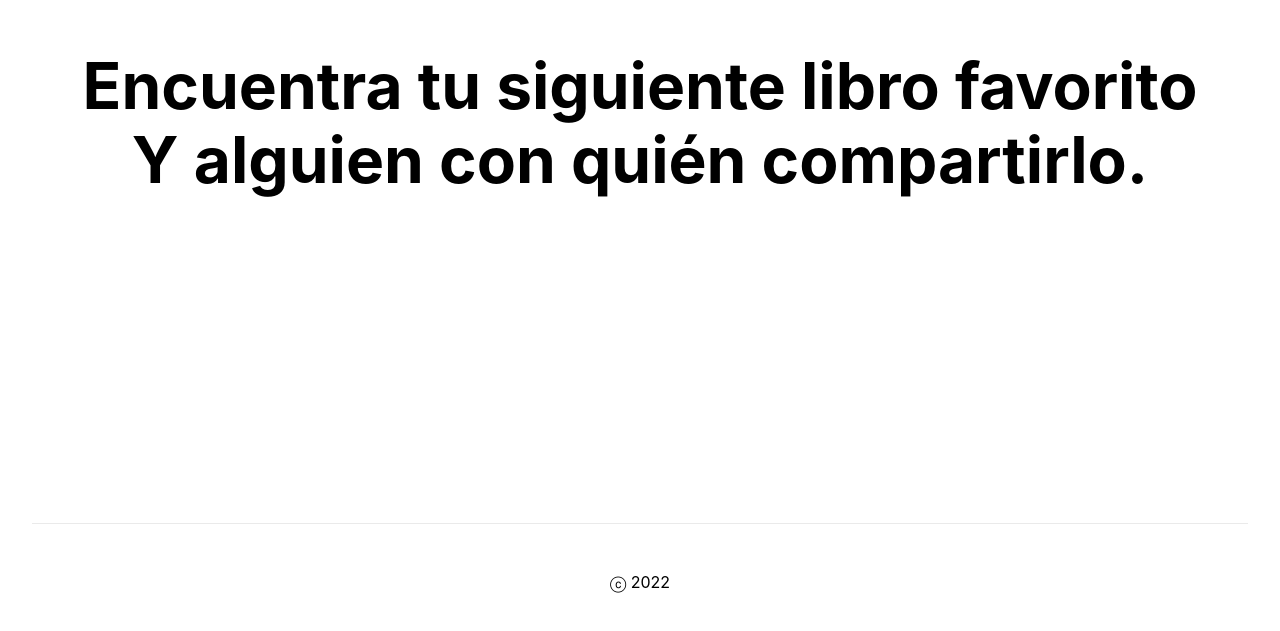
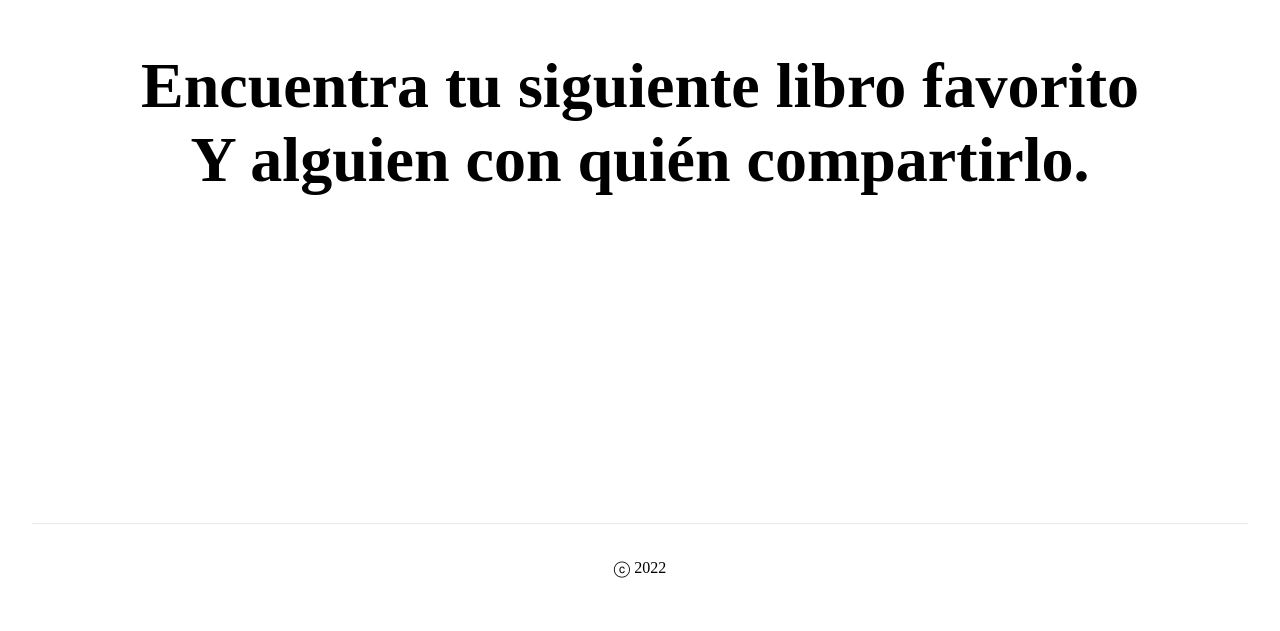
Before and after one commit to alebrij3/lectur, a Next.js app: page / in a window 1280 px wide. Shown: the part 277-908 px from the top of the page. Built offline with nearby package versions, Linux system fonts and the light colour scheme.

Commit message:
update global styles

```diff
--- a/styles/globals.css
+++ b/styles/globals.css
@@ -1,16 +1,69 @@
+/*
+  1. Use a more-intuitive box-sizing model.
+*/
+*,
+*::before,
+*::after {
+  box-sizing: border-box;
+}
+/*
+  2. Remove default margin
+*/
+* {
+  margin: 0;
+}
+/*
+  3. Allow percentage-based heights in the application
+*/
 html,
 body {
-  padding: 0;
-  margin: 0;
-  font-family: -apple-system, BlinkMacSystemFont, Segoe UI, Roboto, Oxygen,
-    Ubuntu, Cantarell, Fira Sans, Droid Sans, Helvetica Neue, sans-serif;
+  height: 100%;
 }
-
-a {
-  color: inherit;
-  text-decoration: none;
+/*
+  Typographic tweaks!
+  4. Add accessible line-height
+  5. Improve text rendering
+*/
+body {
+  line-height: 1.5;
+  -webkit-font-smoothing: antialiased;
 }
-
-* {
-  box-sizing: border-box;
+/*
+  6. Improve media defaults
+*/
+img,
+picture,
+video,
+canvas,
+svg {
+  display: block;
+  max-width: 100%;
 }
+/*
+  7. Remove built-in form typography styles
+*/
+input,
+button,
+textarea,
+select {
+  font: inherit;
+}
+/*
+  8. Avoid text overflows
+*/
+p,
+h1,
+h2,
+h3,
+h4,
+h5,
+h6 {
+  overflow-wrap: break-word;
+}
+/*
+  9. Create a root stacking context
+*/
+#root,
+#__next {
+  isolation: isolate;
+}
```
Also changed, not shown: 1 other file (tests, documents, lock files or other folders).
